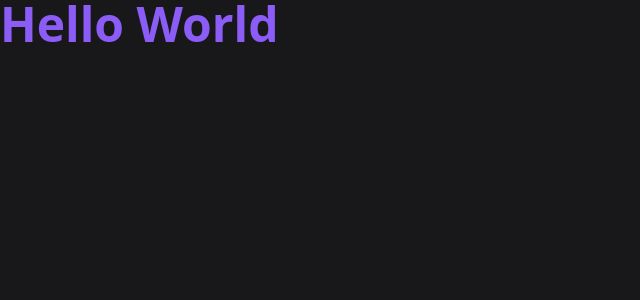
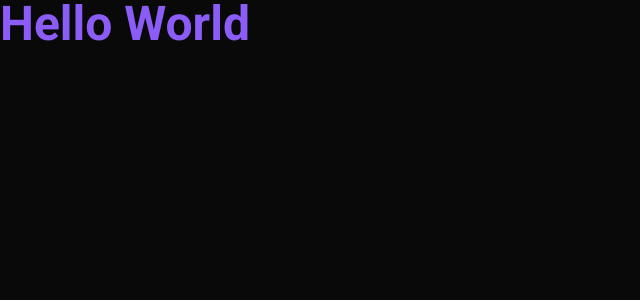
Before and after one commit to Guilherme-Zobel/event-plataform, a React (Vite) app: page / in a window 1280 px wide. Shown: the top 300 px of the page, without its empty margins (0-640 px from the left). Built offline with nearby package versions, Linux system fonts and the light colour scheme.

Commit message:
chore: configuração de fonte e estilização global

```diff
--- a/index.html
+++ b/index.html
@@ -4,7 +4,12 @@
     <meta charset="UTF-8" />
     <link rel="icon" type="image/svg+xml" href="/vite.svg" />
     <meta name="viewport" content="width=device-width, initial-scale=1.0" />
-    <title>Vite + React + TS</title>
+
+        <link rel="preconnect" href="https://fonts.googleapis.com" />
+        <link rel="preconnect" href="https://fonts.gstatic.com" crossorigin />
+        <link href="https://fonts.googleapis.com/css2?family=Roboto:wght@400;500;700&display=swap" rel="stylesheet" />
+
+    <title>Event Plataform</title>
   </head>
   <body>
     <div id="root"></div>
--- a/src/styles/global.css
+++ b/src/styles/global.css
@@ -3,5 +3,5 @@
 @tailwind utilities;
 
 body {
-  @apply bg-zinc-900 text-zinc-100;
+  @apply bg-gray-900 text-gray-100;
 }
--- a/tailwind.config.cjs
+++ b/tailwind.config.cjs
@@ -4,7 +4,36 @@
     './src/**/*.tsx'
   ],
   theme: {
-    extend: {},
+    extend: {
+      fontFamily: {
+        sans: 'Roboto, sans-serif',
+      },
+      colors: {
+        green: {
+          300: '#00B37E',
+          500: '#00875F',
+          700: '#015F43',
+        },
+        blue: {
+          500: '#81D8F7',
+        },
+        orange: {
+          500: '#FBA94C',
+        },
+        red: {
+          500: '#F75A68',
+        },
+        gray: {
+          100: '#E1E1E6',
+          200: '#C4C4CC',
+          300: '#8D8D99',
+          500: '#323238',
+          600: '#29292E',
+          700: '#121214',
+          900: '#09090A'
+        }
+      },
+    },
   },
   plugins: [],
 }
```
